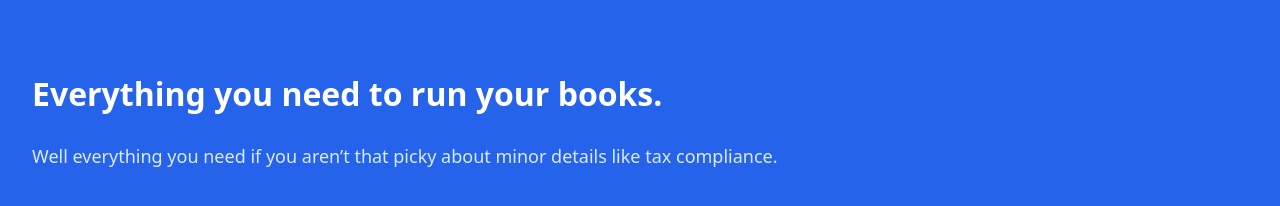
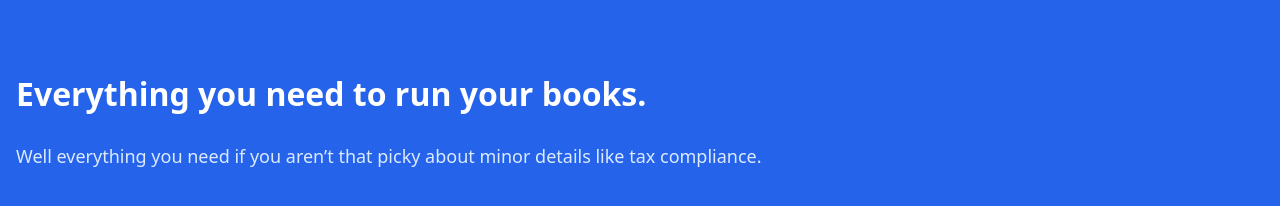
Before and after one commit to amine-omari/Taxpal-clone, a Next.js app: page / in a window 1280 px wide. Shown: the part 1098-1304 px from the top of the page. Built offline with nearby package versions, Linux system fonts and the light colour scheme.

Commit message:
fix: SectionHeader component

```diff
--- a/components/SectionHeader.jsx
+++ b/components/SectionHeader.jsx
@@ -2,7 +2,7 @@ import React from "react";
 
 const SectionHeader = ({ title, text }) => {
   return (
-    <div className="space-y-6 px-4">
+    <div className="space-y-6">
       <h2 className="text-[32px] font-semibold text-white">{title}</h2>
       <p className="text-lg text-blue-100">{text}</p>
     </div>
```
